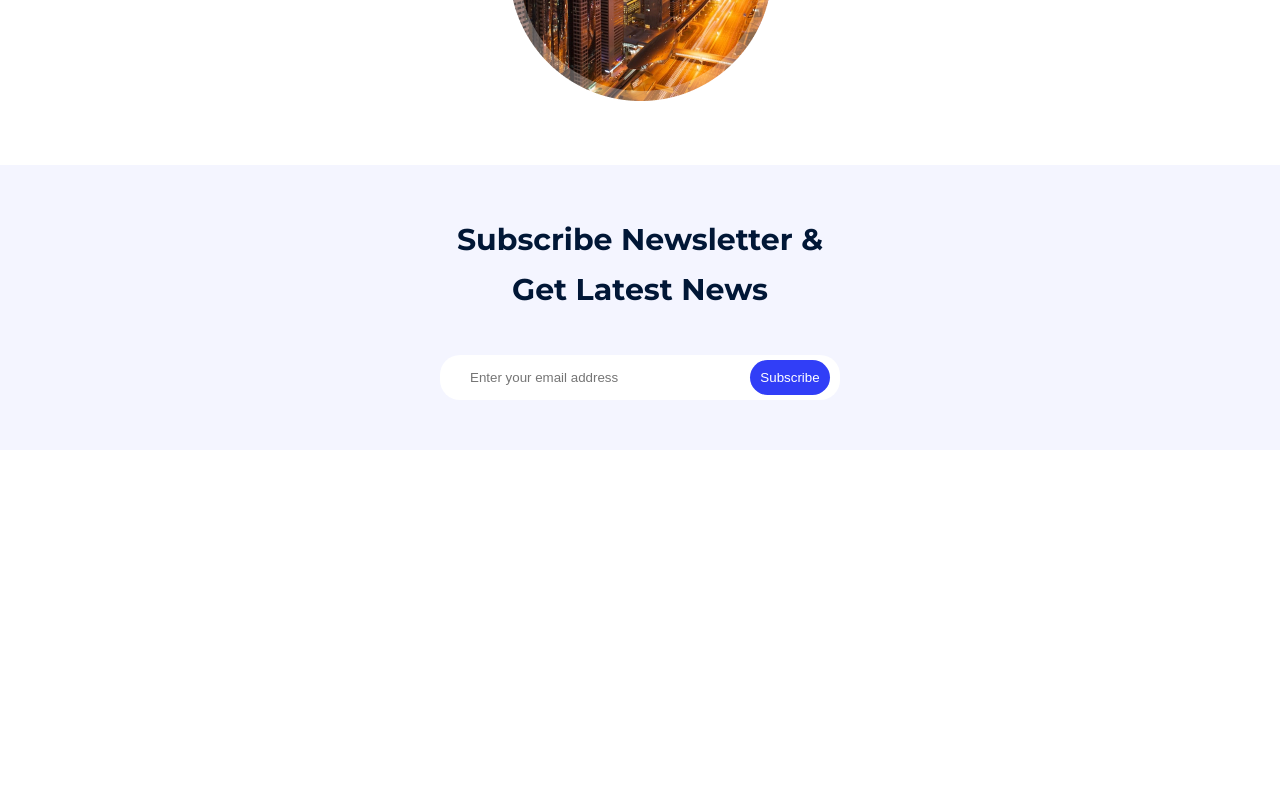
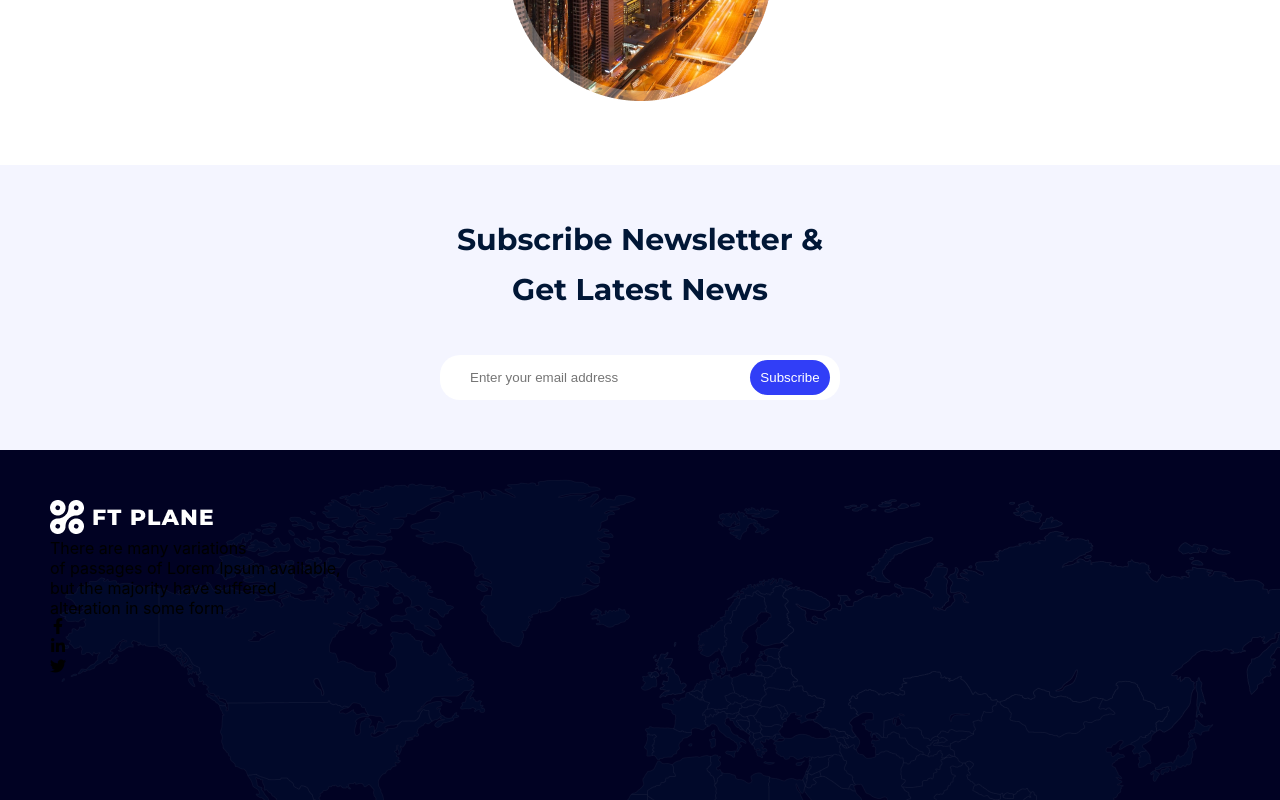
Before and after one commit to DevOlagboye/Aviation-Landpage, a React (Create React App) app: page / in a window 1280 px wide. Shown: the part 5282-6082 px from the top of the page. Before the commit the page ends 5732 px from the top, so only its background shows below. Built offline with nearby package versions, Linux system fonts and the light colour scheme.

Commit message:
Adding details required in the Footer Components

```diff
--- a/src/Components/Footer/Footer.css
+++ b/src/Components/Footer/Footer.css
@@ -1,3 +1,5 @@
 .footer-container {
     background: url("../../Assets/images/Footer-background.png");
+    height: 350px;
+    padding: 50px;
 }
--- a/src/Components/Footer/Footer.jsx
+++ b/src/Components/Footer/Footer.jsx
@@ -1,10 +1,29 @@
 import React from 'react'
+import { FaTwitter, FaFacebookF,FaLinkedinIn } from "react-icons/fa";
 import "./Footer.css"
+import logo from "../../Assets/images/logo.png"
 
 const Footer = () => {
   return (
     <div className='footer-container'>
+        <div className='footer-content-details'>
+            <div className='footer-content'>
+                <img src={logo} alt="FT Planet Logo" />
+                <p>There are many variations <br/> of passages of Lorem Ipsum available, <br/> but the majority have suffered <br/> alteration in some form</p>
+                <div className='footer-social-icons'>
+                    <div className='footer-circle'>
+                        <FaFacebookF/>
+                    </div>
+                    <div className='footer-circle'>
+                        <FaLinkedinIn/>
+                    </div>
+                    <div className='footer-circle'>
+                        <FaTwitter/>
+                    </div>
+                </div>
+            </div>
 
+        </div>
     </div>
   )
 }
```
